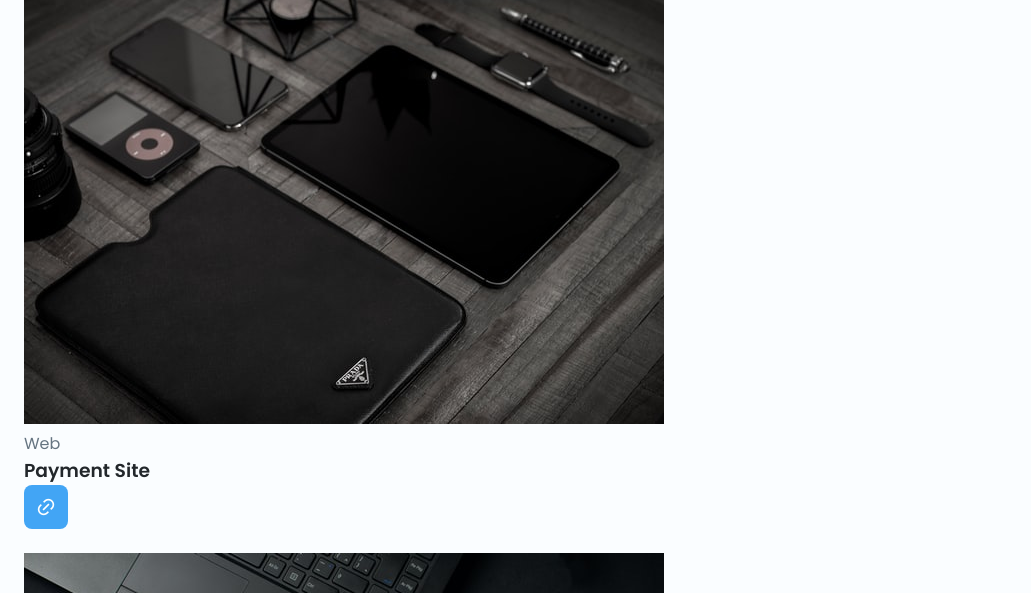
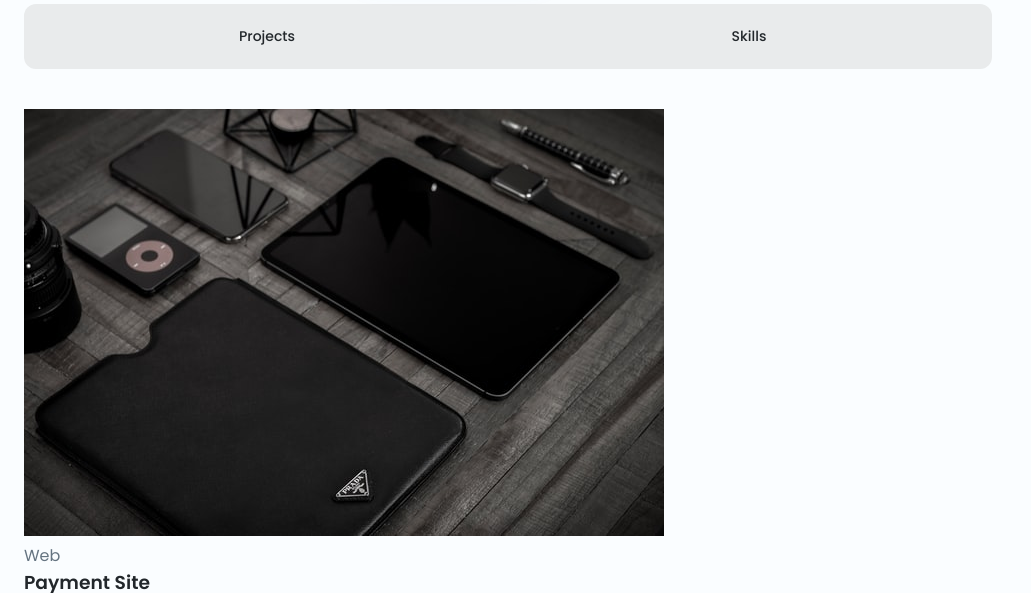
Before and after one commit to serhiyhvala/mini-portfolio, a plain HTML site: page index.html in a window 1280 px wide. Shown: the part 507-1100 px from the top of the page, without its empty margins (0-1031 px from the left). Drawn offline with nearby package versions, Linux system fonts and the light colour scheme.

Commit message:
add filter tabs style

```diff
--- a/assets/css/style.css
+++ b/assets/css/style.css
@@ -201,8 +201,9 @@ img {
 .profile__buttons-small {
     column-gap: .25rem;
 }
+
 /* Buttons */
-.button{
+.button {
     display: inline-flex;
     align-items: center;
     column-gap: .5rem;
@@ -213,20 +214,54 @@ img {
     transition: .3s;
     box-shadow: 0 8px 24px hsla(var(--hue), var(--sat), var(--lig), .25);
 }
-.button i{
+
+.button i {
     font-size: 1.25rem;
 }
-.button:hover{
+
+.button:hover {
     background-color: var(--first-color-alt);
 }
-.button__small{
+
+.button__small {
     padding: .75rem;
     box-shadow: none;
 }
-.button__gray{
+
+.button__gray {
     background-color: var(--text-color-lighten);
     color: var(--title-color);
 }
-.button__gray:hover{
+
+.button__gray:hover {
     background-color: var(--text-color-light);
 }
+
+.filters__content {
+    margin: 2rem 0 2.5rem;
+    background-color: var(--text-color-lighten);
+    padding: .375rem;
+    border-radius: .75rem;
+    display: flex;
+    justify-content: space-between;
+    column-gap: .5rem;
+}
+
+.filters__button {
+    width: 100%;
+    border: none;
+    outline: none;
+    padding: 1rem;
+    color: var(--title-color);
+    font-size: var(--small-font-size);
+    font-family: var(--body-font);
+    font-weight: 500;
+    border-radius: .75rem;
+    cursor: pointer;
+    background-color: transparent;
+    transition: .3s;
+}
+
+.filters__button:hover {
+    background-color: var(--body-color);
+}
```
